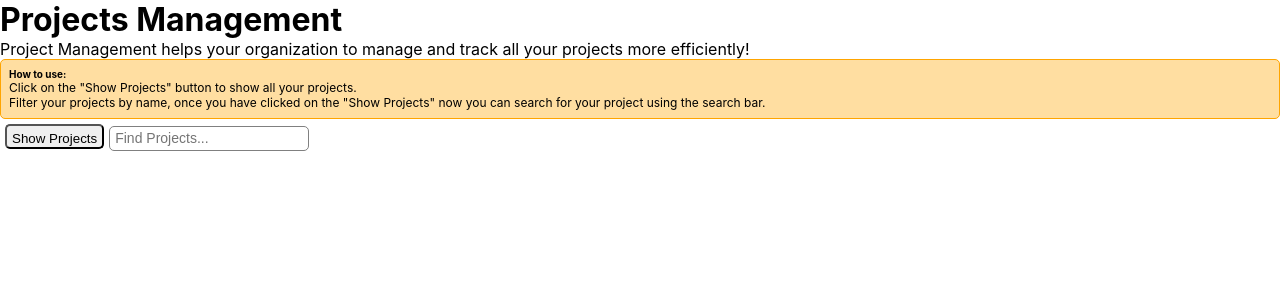
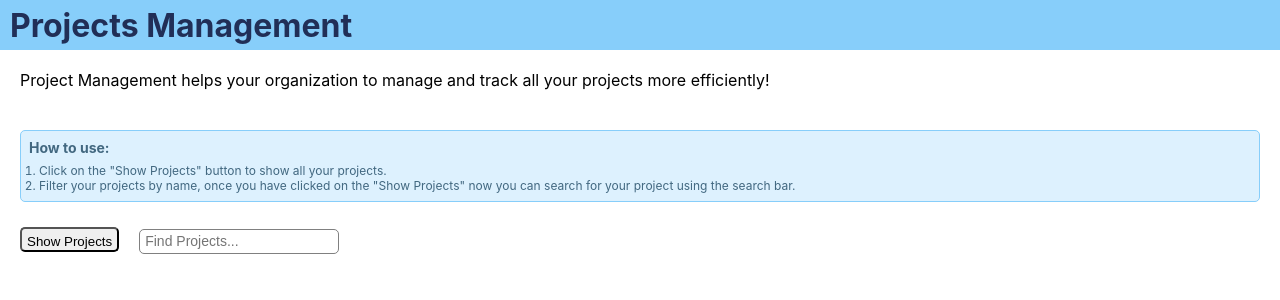
Before and after one commit to hndfaw/Projects-Management, a React (Create React App) app: page / in a window 1280 px wide. Shown: the top 300 px of the page. Built offline with nearby package versions, Linux system fonts and the light colour scheme.

Commit message:
Style header and other main content

```diff
--- a/src/containers/app/App.css
+++ b/src/containers/app/App.css
@@ -3,3 +3,12 @@
   padding: 0;
   box-sizing: border-box;
 }
+
+.header {
+  height: 50px;
+  background: lightskyblue;
+  display: flex;
+  align-items: center;
+  padding-left: 10px;
+  color: rgb(33, 47, 87);
+}
--- a/src/containers/app/App.js
+++ b/src/containers/app/App.js
@@ -21,9 +21,8 @@ class App extends Component {
 
     return (
       <div className="app">
-      <header>
+      <header className="header">
         <h1>Projects Management</h1>
-
       </header>
       <main>
         <Projects startGettingProjects={this.startGettingProjects}/>
--- a/src/containers/projectsContainer/Projects.css
+++ b/src/containers/projectsContainer/Projects.css
@@ -1,10 +1,7 @@
-.projects {
-
-}
-
 .projects-main-container {
   display: flex;
   flex-wrap: wrap;
+  padding: 15px;
 }
 
 .project-card-container {
@@ -42,16 +39,30 @@
 
 .show-projects-btn {
   height: 25px;
-  margin: 5px;
+  margin: 5px 20px;
   padding: 5px;
   border-radius: 5px;
 }
 
 .projects-instructions {
-  border: 1px solid orange;
-  background: rgba(255, 166, 0, 0.37);
+  border: 1px solid lightskyblue;
+  background: rgba(135, 206, 250, 0.281);
   border-radius: 5px;
   font-size: 12px;
   padding: 8px;
-  margin: 10 px;
+  margin: 20px;
+  color: rgb(66, 104, 128);
 }
+
+.projects-instructions-title {
+  font-size: 14px;
+  padding-bottom: 7px;
+}
+
+.projects-instructions-ol {
+  padding-left: 10px;
+}
+
+.projects-description {
+  padding: 20px;
+}
--- a/src/containers/projectsContainer/Projects.js
+++ b/src/containers/projectsContainer/Projects.js
@@ -31,13 +31,13 @@ class Projects extends Component {
 
     return (
       <div className="projects">
-        <p>Project Management helps your organization to manage and track all your projects more efficiently!</p>
+        <p className="projects-description">Project Management helps your organization to manage and track all your projects more efficiently!</p>
         <div className="projects-instructions">
-          <h5>How to use:</h5>
-          <ul>
+          <h5 className="projects-instructions-title">How to use:</h5>
+          <ol className="projects-instructions-ol">
             <li>Click on the "Show Projects" button to show all your projects.</li>
             <li>Filter your projects by name, once you have clicked on the "Show Projects" now you can search for your project using the search bar.</li>
-          </ul>
+          </ol>
         </div>
 
         <button onClick={this.props.startGettingProjects} className="show-projects-btn">Show Projects</button>
```
